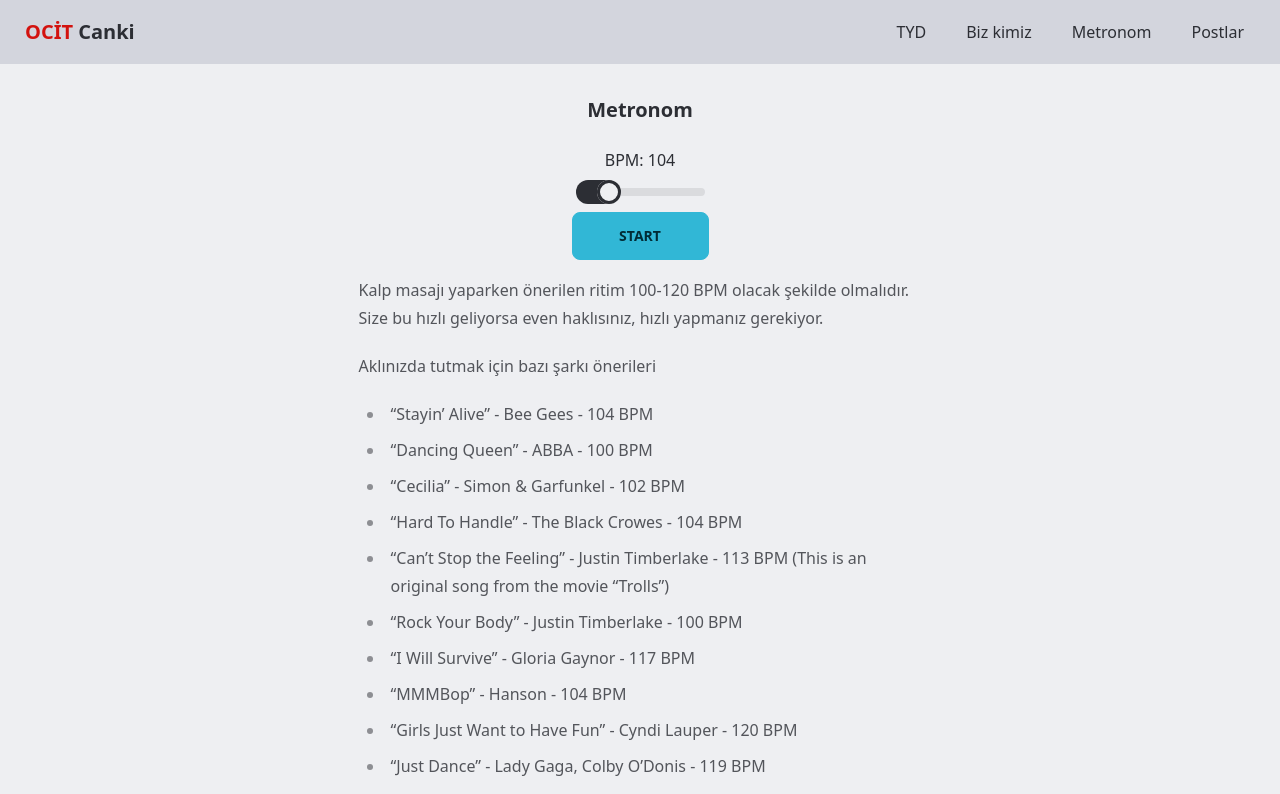
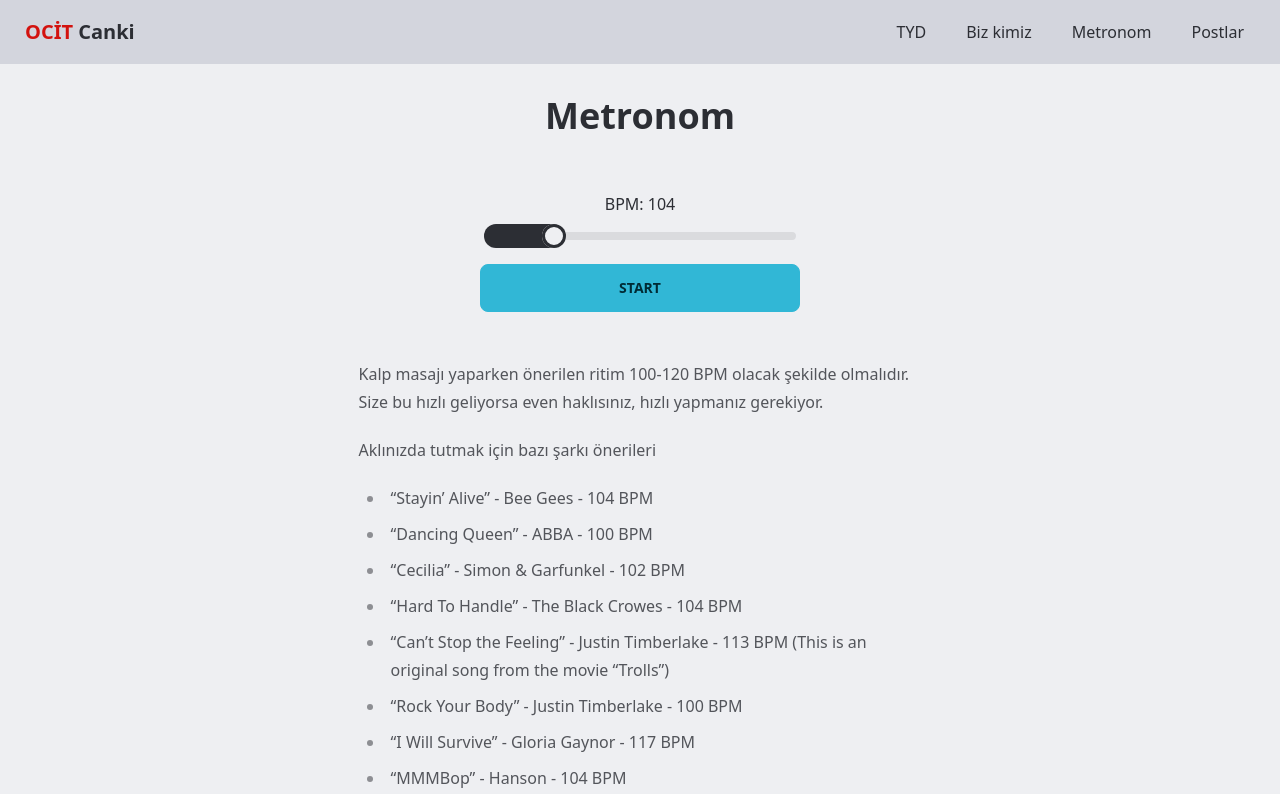
Before and after one commit to utarit/canki-app, a Next.js app: page /metronom in a window 1280 px wide. Shown: the top 794 px of the page. Built offline with nearby package versions, Linux system fonts and the light colour scheme.

Commit message:
make metronom wider

```diff
--- a/pages/metronom/index.tsx
+++ b/pages/metronom/index.tsx
@@ -64,9 +64,9 @@ function Metronome() {
           content="Burdan bası ritmini dinleyebilir, kendinize şarkı seçebilirsiniz."
         />
       </Head>
-      <h1 className="text-xl font-bold my-4">Metronom</h1>
+      <h1 className="text-4xl font-bold my-4">Metronom</h1>
 
-      <aside>
+      <aside className="p-8 w-full sm:w-96">
         <label className="label flex flex-col gap-2">
           BPM: {bpm}
           <input
@@ -79,7 +79,7 @@ function Metronome() {
           />
         </label>
         <button
-          className="btn btn-secondary btn-block"
+          className="btn btn-secondary btn-block mt-2"
           onClick={handlePlayToggle}
           type="button"
         >
```
